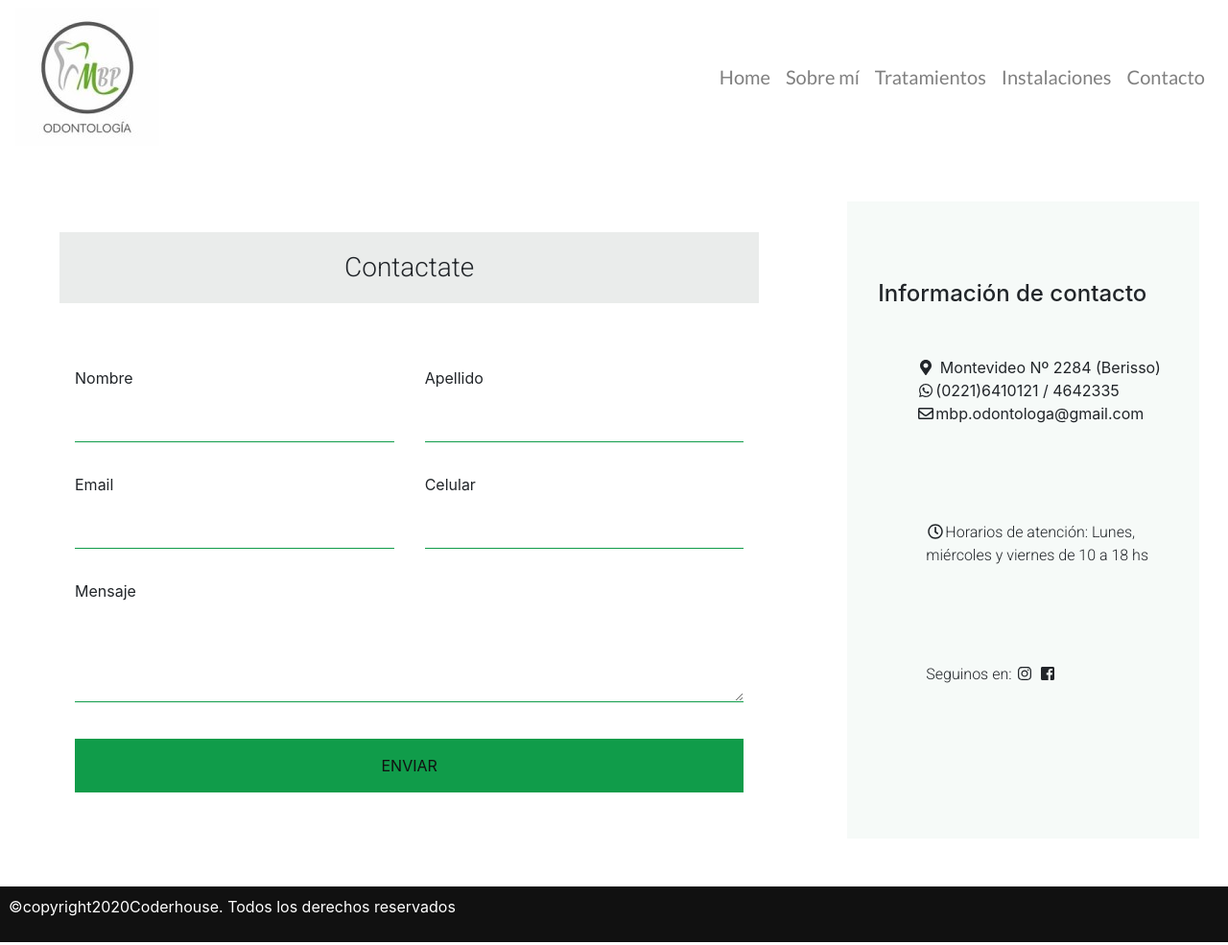
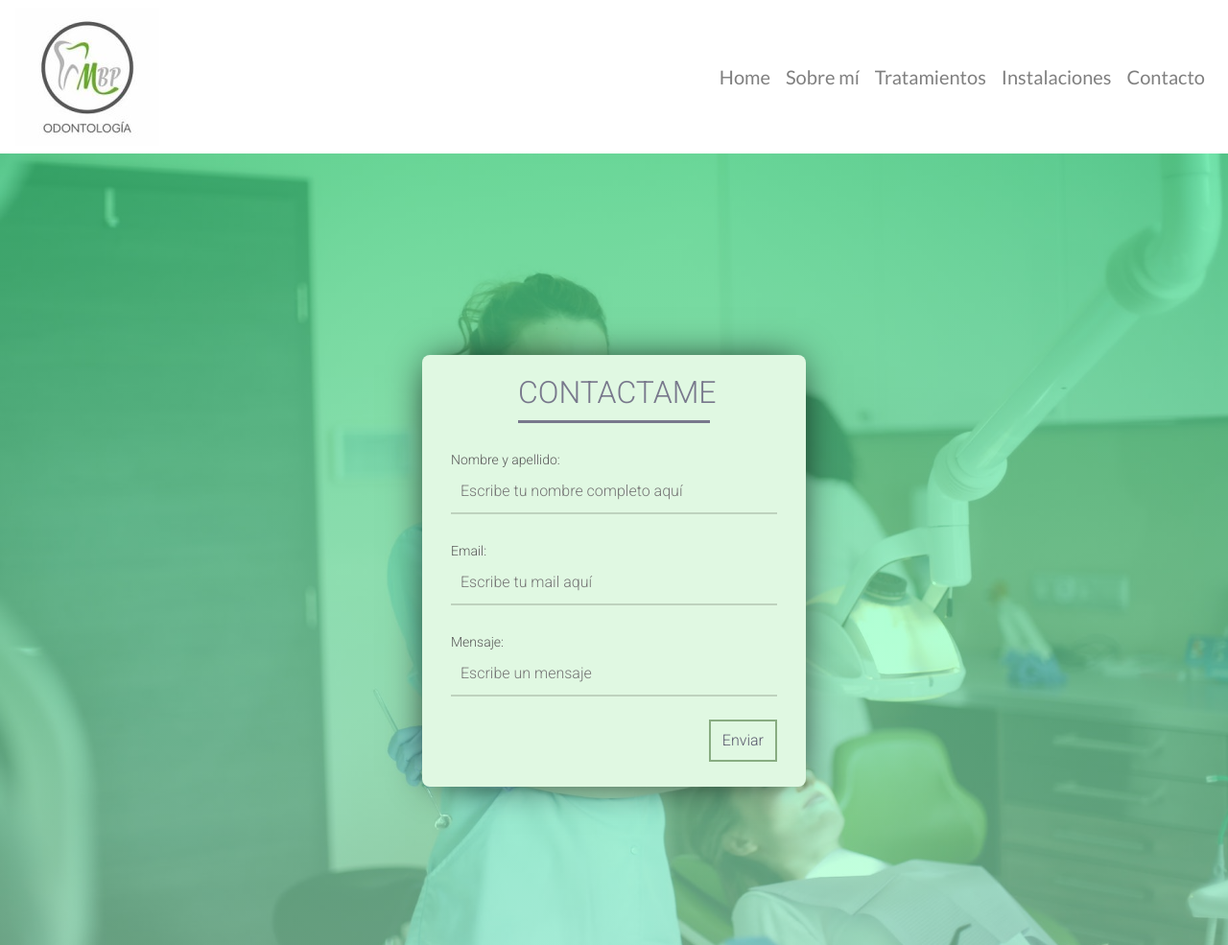
Before and after one commit to CeciliaEggers/MBP-Odontolog-a, a website: page pag/contacto.html in a window 1280 px wide. Shown: the top 985 px of the page at 96% size. Drawn offline with nearby package versions, Linux system fonts and the light colour scheme.

Commit message:
commit on master

```diff
--- a/pag/contacto.html
+++ b/pag/contacto.html
@@ -59,63 +59,23 @@
             </nav>
 
       </header>
-      <div class="content">
+      <div>
+		<section class="contact container-fluid" id="contact">
 
-            <div class="contact-wrapper animated bounceInUp">
-                  <div class="contact-form">
-                        <h3 class="contactate">Contactate</h3>
-                        <form action="">
-                              <p>
-                                    <label>Nombre</label>
-                                    <input type="text" name="fullname">
-                              </p>
-                              <p>
-                                    <label>Apellido</label>
-                                    <input type="text" name="fullname">
-                              </p>
-                              <p>
-                                    <label>Email</label>
-                                    <input type="email" name="email">
-                              </p>
-                              <p>
-                                    <label>Celular</label>
-                                    <input type="tel" name="phone">
-                              </p>
-                              <p class="block">
-                                    <label>Mensaje</label>
-                                    <textarea name="message" rows="3"></textarea>
-                              </p>
-                              <p class="block">
-                                    <button>
-                                          Enviar
-                                    </button>
-                              </p>
-                        </form>
-                  </div>
-                  <div class="contact-info">
-                        <h4>Información de contacto</h4>
-                        <ul>
-                              <li><i class="fas fa-map-marker-alt fa-fw"></i> Montevideo Nº 2284 (Berisso)</li>
-                              <li><i class="fab fa-whatsapp fa-fw fa-fw"></i>(0221)6410121 / 4642335</li>
-                              <li><i class="far fa-envelope fa-fw"></i>mbp.odontologa@gmail.com</li>
-                        </ul>
-                        <p><i class="far fa-clock fa-fw"></i>Horarios de atención: Lunes, miércoles y viernes de
-                              10 a 18 hs
-                        </p>
-                        <p class="redes">Seguinos en: <i class="fab fa-instagram fa-fw"></i>
-                              <i class="fab fa-facebook-square fa-fw"></i></p>
+                  <form class="form">
+                        <h2 class="contactate">CONTACTAME</h2>
+                        <p type="Nombre y apellido:"><input placeholder="Escribe tu nombre completo aquí"></input></p>
+                        <p type="Email:"><input placeholder="Escribe tu mail aquí"></input></p>
+                        <p type="Mensaje:"><input placeholder="Escribe un mensaje"></input></p>
+                        <button>Enviar</button>
+                      </form>
+                      </section>
 
-                  </div>
-            </div>
+                        <footer class="footer">
+                              <!-- Bloque -->
+                              <p class="footer__texto">©copyright2020Coderhouse. Todos los derechos reservados</p>
+                           </footer>
 
-      </div>
-
-      </main>
-
-      <footer class="footer">
-            <!-- Bloque -->
-            <p class="footer__texto">©copyright2020Coderhouse. Todos los derechos reservados</p>
-         </footer>
 
 
       <script src="https://cdnjs.cloudflare.com/ajax/libs/popper.js/1.12.9/umd/popper.min.js"
--- a/scss/estilos.scss
+++ b/scss/estilos.scss
@@ -124,7 +124,8 @@
 
 	.img-fluid {
 		margin-top: 40px;
-		margin-left: 40px
+		margin-right: 50px;
+		padding: 60px
 	}
 
 	.nombre {
@@ -155,16 +156,15 @@
 	.btn-outline-success {
 		text-decoration: none;
 		line-height: normal;
-		font-size: 20px;
-		margin-right: 80px;
-		margin-left: 50px;
+		font-size: 18px;
+		margin-right: 500px;
 		font-family: 'Roboto', sans-serif;
-		border-radius: 35px;
+
 	}
 
 	/*estilos de tratamientos*/
 	.jumbotron {
-		background-color: #2ccc6f;
+		background-color: #30c970;
 	}
 
 	h1.tratamientos {
@@ -225,142 +225,80 @@ margin: 15px;
 
 
 	/*estilos de contacto*/
-	.photo-full-container-background,
-	.photo-full-container {
-		position: fixed;
-		top: 0;
-		left: 0;
-		height: 100%;
-		width: 100%;
+
+	.contact {
+		background: linear-gradient(rgba(74, 255, 156, 0.6), rgba(167, 255, 206, 0.6)), url("../fotofondo.jpg");
+		background-size: cover;
+		padding: 30px;
+		margin-bottom: 0
 	}
 
-	.photo-full-container-background {
-		background-color: black;
-		z-index: 9998;
-		opacity: 0.7;
+	.form {
+		width: 400px;
+		height: 450px;
+		background: #e0f8e2;
+		border-radius: 8px;
+		box-shadow: 0 0 40px -10px #000;
+		margin: calc(50vh - 220px) auto;
+		padding: 20px 30px;
+		box-sizing: border-box;
+		font-family: 'Roboto', sans-serif;
+
 	}
 
-	.photo-full-container {
-		z-index: 9999;
-		color: white;
+	.contactate {
+		margin-right: auto;
+		margin-left: auto;
+		padding-bottom: 10px;
+		width: 200px;
+		color: #78788c;
+		border-bottom: 3px solid #78788c
 	}
 
-	.hide-photo-full-container {
-		display: none;
+input {
+	width: 100%;
+	padding: 10px;
+	box-sizing: border-box;
+	background: none;
+	outline: none;
+	resize: none;
+	border: 0;
+	font-family: 'Roboto', sans-serif;
+	border-bottom: 2px solid #bed2be
 }
 
-	h3.contactate {
-		background-color: #eaeceb;
-		text-align: center;
-		padding: 20px;
-		font-family: 'Roboto', sans-serif;
-		margin-bottom: 50px;
+input:focus {
+	border-bottom: 2px solid #788c83
 }
 
-	ul {
-		list-style: none;
-		padding: 2;
+p:before {
+	content: attr(type);
+	display: block;
+	margin: 28px 0 0;
+	font-size: 14px;
+	color: #5a5a5a
 }
 
-
-	.contact-wrapper>* {
-		padding: 3em;
-		margin-top: 50px;
-		margin-bottom: 50px;
-		margin-left: 30px;
-		margin-right: 30px;
+button {
+	float: right;
+	padding: 8px 12px;
+	margin: 8px 0 0;
+	font-family: 'Roboto', sans-serif;
+	border: 2px solid #88ac81;
+	background: 0;
+	color: #5a5a6e;
+	cursor: pointer;
+	transition: all .3s
 }
 
-	.contact-form {
-		background: $white;
+button:hover {
+	background: #50b67a;
+	color: #fff
 }
 
-	.contact-form form {
-		display: grid;
-		grid-template-columns: 1fr 1fr;
-	}
+span {
+	margin: 0 5px 0 15px
 
-	.contact-form form label {
-		display: block;
-	}
-
-	.contact-form form p {
-		margin: 0;
-		padding: 1em;
-	}
-
-	.contact-form form .block {
-		grid-column: 1 / 3;
-	}
-
-	.contact-form form button,
-	.contact-form form input,
-	.contact-form form textarea {
-		width: 100%;
-		padding: .7em;
-		border: none;
-		background: none;
-		outline: 0;
-		color: $black;
-		border-bottom: 1px solid $green;
-	}
-
-	.contact-form form button {
-		background: $green;
-		border: 0;
-		text-transform: uppercase;
-		padding: 1em;
-	}
-
-	.contact-form form button:hover,
-	.contact-form form button:focus {
-		background: $boton;
-		color: $white;
-		transition: 1s ease-out;
-		outline: 0;
-	}
-
-	/* CONTACT INFO */
-	.contact-info {
-		background: $fondocard
-	}
-
-	.contact-info h4 {
-		margin-top: 50px
-	}
-
-	.contact-info ul {
-		margin-top: 50px
-	}
-
-	.contact-info p {
-		font-family: 'Roboto', sans-serif;
-		margin-left: 50px;
-		margin-top: 100px;
-		margin-bottom: 30px;
-	}
-
-
-	/* LARGE SIZE */
-	@media(min-width: 700px) {
-		body {
-			padding: 0, 5px;
-		}
-
-		.contact-wrapper {
-			display: grid;
-			grid-template-columns: 2fr 1fr;
-		}
-
-		.contact-wrapper>* {
-			padding: 2em;
-		}
-
-		.contact-info h4,
-		.contact-info ul,
-		.contact-info p {
-			text-align: left;
-		}
 }
 
 
```
Also changed, not shown: index.html (+1 -1 lines), css/main.css, fotofondo.jpg (added). Lines whose indentation alone changed are shown as unchanged.
